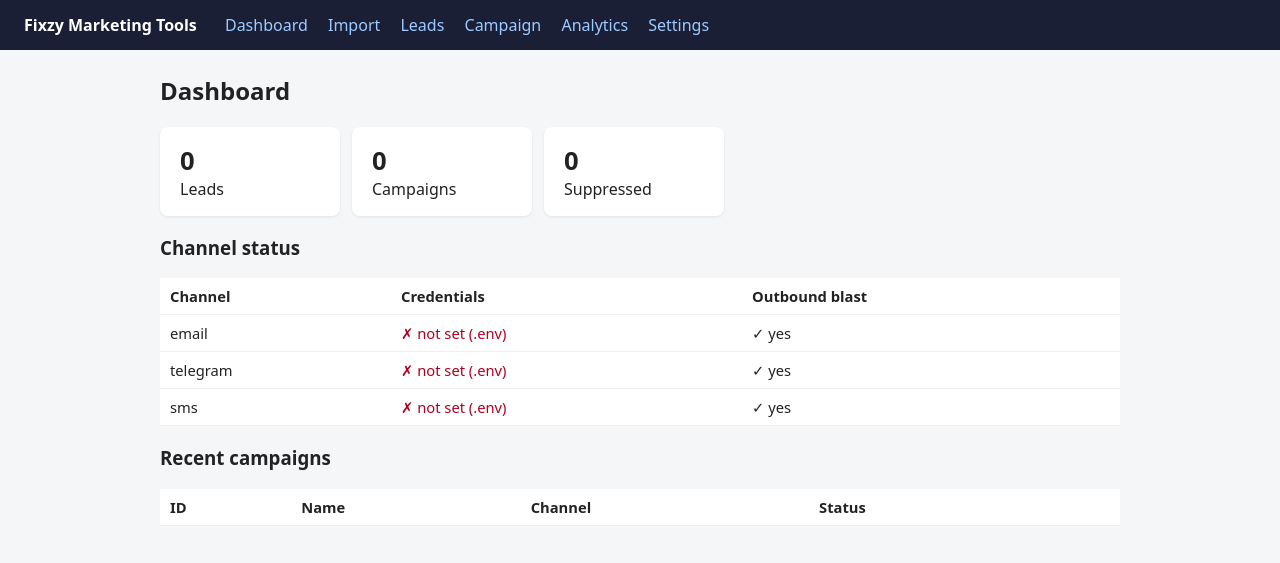
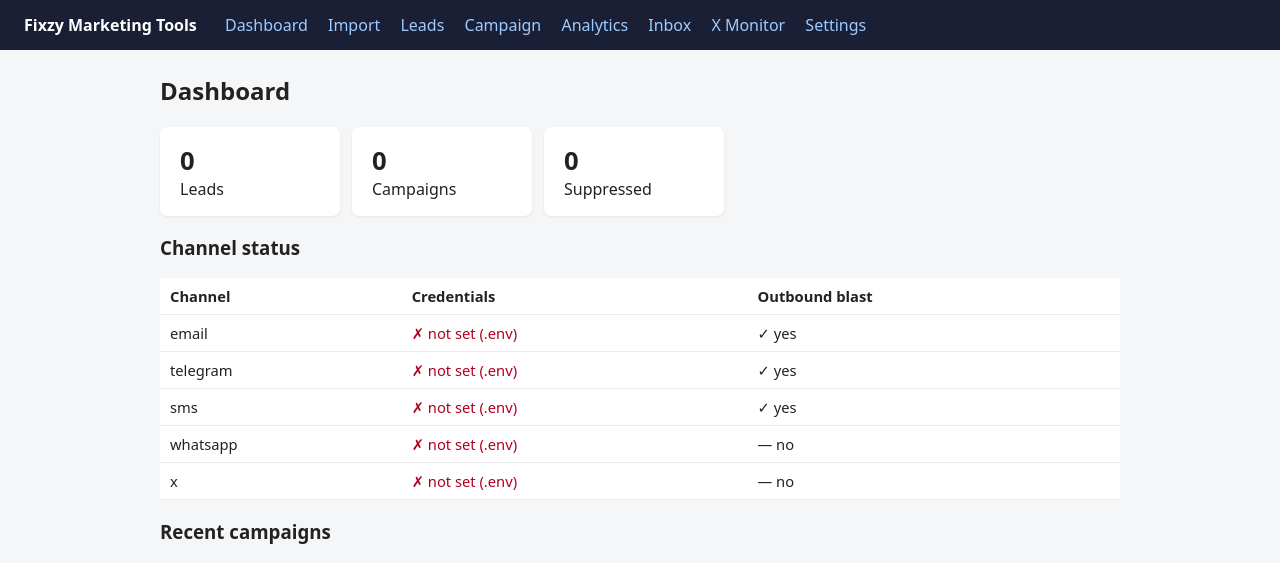
Before and after one commit to mohdhafizi83/fixzy-marketing-tools, a Flask app: page / in a window 1280 px wide. Shown: the top 563 px of the page. Run offline with Flask 3, Linux system fonts and the light colour scheme; lists and menus that the app fills with data are empty.

Commit message:
F3: WhatsApp Cloud (reply-only) + reply inbox + X monitoring
- adapters/whatsapp_cloud.py: Meta Cloud API v21.0 (verified vs
  developers.facebook.com). supports_outbound=False BY DESIGN — blind
  blasts refused; send_reply() (24h window) + send_template() only.
- adapters/x_api.py: X API v2 (verified vs docs.x.com). publish_post()
  via OAuth1 + search_recent() via bearer. No per-lead sending by design.
- InboxMessage model + /inbox UI: WhatsApp inbound webhooks stored with
  dedup by wamid; reply form wired to send_reply()
- /webhooks/whatsapp: GET hub.challenge handshake (rejects when
  WHATSAPP_APP_SECRET unset — empty must never match empty), POST stores
- /monitor/x: read-only recent-post search page
- Dashboard lists all 5 channels with capability flags
- requests-oauthlib installed
- Verified live: blast refusals return honest errors; webhook dedup works
  (resend same wamid -> saved:0); verification rejects without secret;
  inbox + x monitor pages render 200

```diff
--- a/adapters/__init__.py
+++ b/adapters/__init__.py
@@ -40,4 +40,10 @@ def get_adapter(channel: str) -> BaseAdapter:
         from adapters.redsms import RedSmsAdapter
         tw = TwilioSmsAdapter()
         return tw if tw.is_configured() else RedSmsAdapter()
+    if channel == "whatsapp":
+        from adapters.whatsapp_cloud import WhatsAppAdapter
+        return WhatsAppAdapter()
+    if channel == "x":
+        from adapters.x_api import XAdapter
+        return XAdapter()
     raise ValueError(f"Unknown channel: {channel}")
--- /dev/null
+++ b/adapters/whatsapp_cloud.py
@@ -0,0 +1,89 @@
+"""WhatsApp Cloud API adapter (Meta) — TIER 2: REPLY-ONLY.
+
+Verified vs developers.facebook.com (Oct 2026):
+  POST https://graph.facebook.com/v21.0/{PHONE_NUMBER_ID}/messages
+  Free-form text messages are ONLY deliverable within the 24-hour customer
+  service window that opens when the USER messages us first.
+  Outside that window, only pre-approved TEMPLATE messages work, and
+  marketing templates are billed (~RM0.50/message MY since Jul 2025).
+
+This adapter therefore REFUSES free-form blasts. It only sends:
+  - reply text when a conversation window is open (lead.whatsapp_window_open),
+  - template messages when explicitly requested with a template name.
+
+Cold-blasting WhatsApp = number banned. The capability flags below make the
+UI honest about this: whatsapp is NOT a blast channel.
+"""
+import requests
+import config
+from adapters import BaseAdapter, SendResult
+
+GRAPH = "https://graph.facebook.com/v21.0"
+
+
+class WhatsAppAdapter(BaseAdapter):
+    channel = "whatsapp"
+    # Deliberately False: no blind blasts. Reply-only channel.
+    supports_outbound = False
+    reply_only = True
+
+    def is_configured(self) -> bool:
+        return bool(config.WHATSAPP_ACCESS_TOKEN and config.WHATSAPP_PHONE_NUMBER_ID)
+
+    def send(self, lead, message: str, subject: str | None = None) -> SendResult:
+        return SendResult(False,
+            "WhatsApp is reply-only (24h window). Use send_reply() or "
+            "send_template() explicitly — blind blasts are blocked by design.")
+
+    def send_reply(self, lead, text: str) -> SendResult:
+        """Free-form reply. Only works if the user messaged us < 24h ago."""
+        wa_id = getattr(lead, "whatsapp_number", None) or lead.phone
+        if not wa_id:
+            return SendResult(False, "lead has no WhatsApp number")
+        if not self.is_configured():
+            return SendResult(False, "WhatsApp credentials not set")
+        payload = {
+            "messaging_product": "whatsapp",
+            "to": wa_id,
+            "type": "text",
+            "text": {"body": text},
+        }
+        return self._post(payload)
+
+    def send_template(self, lead, template_name: str,
+                     components: list | None = None) -> SendResult:
+        """Approved template message — works outside the 24h window, billed."""
+        wa_id = getattr(lead, "whatsapp_number", None) or lead.phone
+        if not wa_id:
+            return SendResult(False, "lead has no WhatsApp number")
+        if not self.is_configured():
+            return SendResult(False, "WhatsApp credentials not set")
+        payload = {
+            "messaging_product": "whatsapp",
+            "to": wa_id,
+            "type": "template",
+            "template": {
+                "name": template_name,
+                "language": {"code": "en"},
+            },
+        }
+        if components:
+            payload["template"]["components"] = components
+        return self._post(payload)
+
+    def _post(self, payload) -> SendResult:
+        try:
+            r = requests.post(
+                f"{GRAPH}/{config.WHATSAPP_PHONE_NUMBER_ID}/messages",
+                json=payload,
+                headers={"Authorization": f"Bearer {config.WHATSAPP_ACCESS_TOKEN}"},
+                timeout=20,
+            )
+            data = r.json()
+            if r.status_code in (200, 201):
+                return SendResult(True, f"queued, wid={data.get('messages', [{}])[0].get('id', '?')}")
+            err = data.get("error", {})
+            return SendResult(False, f"whatsapp {r.status_code}: "
+                                   f"{err.get('message', '?')}")
+        except requests.RequestException as e:
+            return SendResult(False, f"network: {e}")
--- /dev/null
+++ b/adapters/x_api.py
@@ -0,0 +1,68 @@
+"""X (Twitter) adapter — TIER 3: PUBLISH + MONITOR, no cold DMs.
+
+Verified vs docs.x.com (Oct 2026):
+  - Publish: POST https://api.x.com/2/tweets (OAuth1 user context)
+  - Monitor: GET https://api.x.com/2/tweets/search/recent (bearer token)
+  - Pay-per-use pricing (~$0.005/post read per brief, per X pricing page)
+
+DMing strangers is NOT available on any affordable X tier — do not add it.
+"""
+import requests
+import config
+from adapters import BaseAdapter, SendResult
+
+
+class XAdapter(BaseAdapter):
+    channel = "x"
+    # Publishing is outbound but NOT lead-targeted blast; keep blast flag off.
+    supports_outbound = False
+    publish = True
+
+    def is_configured(self) -> bool:
+        return bool(config.X_BEARER_TOKEN)
+
+    def can_publish(self) -> bool:
+        return bool(config.X_API_KEY and config.X_API_SECRET)
+
+    def send(self, lead, message: str, subject: str | None = None) -> SendResult:
+        return SendResult(False,
+            "X is publish/monitor only — no per-lead sending by design.")
+
+    def publish_post(self, text: str) -> SendResult:
+        """Post a public tweet. Requires OAuth1 credentials."""
+        if not self.can_publish():
+            return SendResult(False, "X OAuth1 credentials not set")
+        # OAuth1 signing via requests-oauthlib if installed; else manual note
+        try:
+            from requests_oauthlib import OAuth1
+            auth = OAuth1(config.X_API_KEY, config.X_API_SECRET)
+            r = requests.post("https://api.x.com/2/tweets",
+                             json={"text": text}, auth=auth, timeout=20)
+            data = r.json()
+            if r.status_code in (200, 201):
+                return SendResult(True, f"posted, id={data.get('data', {}).get('id', '?')}")
+            return SendResult(False, f"x {r.status_code}: {data.get('detail', '?')}")
+        except ImportError:
+            return SendResult(False, "requests-oauthlib not installed "
+                                    "(pip install requests-oauthlib)")
+        except requests.RequestException as e:
+            return SendResult(False, f"network: {e}")
+
+    def search_recent(self, query: str, max_results: int = 20) -> tuple[list[dict], str]:
+        """Recent public posts matching a query — for lead/brand monitoring."""
+        if not self.is_configured():
+            return [], "X_BEARER_TOKEN not set"
+        try:
+            r = requests.get(
+                "https://api.x.com/2/tweets/search/recent",
+                params={"query": query, "max_results": max(10, min(100, max_results))},
+                headers={"Authorization": f"Bearer {config.X_BEARER_TOKEN}"},
+                timeout=20,
+            )
+            data = r.json()
+            if "data" in data:
+                posts = [{"id": t["id"], "text": t["text"]} for t in data["data"]]
+                return posts, ""
+            return [], f"x search: {data.get('detail', 'no data')}"
+        except requests.RequestException as e:
+            return [], f"network: {e}"
--- a/app.py
+++ b/app.py
@@ -14,7 +14,7 @@ from datetime import datetime, timezone
 from flask import Flask, render_template, request, redirect, url_for, flash, jsonify
 
 import config
-from models import db, Lead, Consent, Suppression, Campaign, Event
+from models import db, Lead, Consent, Suppression, Campaign, Event, InboxMessage
 from extractor import extract_emails, extract_phones_my
 from crawler import Crawler
 
@@ -79,7 +79,7 @@ def _get_or_create_lead(email=None, phone=None, source="") -> Lead:
 def dashboard():
     from adapters import get_adapter
     chans = {}
-    for ch in ("email", "telegram", "sms"):
+    for ch in ("email", "telegram", "sms", "whatsapp", "x"):
         a = get_adapter(ch)
         chans[ch] = {"configured": a.is_configured(), "outbound": a.supports_outbound}
     return render_template("dashboard.html",
@@ -372,6 +372,96 @@ def campaign_schedule(cid):
     return redirect(url_for("dashboard"))
 
 
+@app.route("/webhooks/whatsapp", methods=["GET", "POST"])
+def whatsapp_webhook():
+    """Meta webhook for WhatsApp inbound messages.
+
+    GET  -> hub.challenge verification (Meta's subscription handshake)
+    POST -> store inbound messages in the reply inbox (dedup by message id)
+    """
+    if request.method == "GET":
+        mode = request.args.get("hub.mode")
+        token = request.args.get("hub.verify_token")
+        # Reject if no secret configured — empty must never match empty
+        if not config.WHATSAPP_APP_SECRET:
+            return "WHATSAPP_APP_SECRET not configured", 403
+        if mode == "subscribe" and token == config.WHATSAPP_APP_SECRET:
+            return request.args.get("hub.challenge", ""), 200
+        return "verification failed", 403
+
+    data = request.get_json(silent=True) or {}
+    saved = 0
+    with app.app_context():
+        for entry in data.get("entry", []):
+            for change in entry.get("changes", []):
+                value = change.get("value", {})
+                for msg in value.get("messages", []):
+                    ext_id = msg.get("id")
+                    if not ext_id or InboxMessage.query.filter_by(
+                            external_id=ext_id).first():
+                        continue
+                    contact = (value.get("contacts") or [{}])[0]
+                    db.session.add(InboxMessage(
+                        channel="whatsapp",
+                        external_id=ext_id,
+                        sender_id=msg.get("from", ""),
+                        sender_name=contact.get("profile", {}).get("name", ""),
+                        text=msg.get("text", {}).get("body", ""),
+                    ))
+                    saved += 1
+        db.session.commit()
+    return jsonify({"ok": True, "saved": saved})
+
+
+@app.route("/inbox")
+def inbox():
+    """F3 reply inbox — WhatsApp (and future) inbound messages."""
+    msgs = InboxMessage.query.order_by(InboxMessage.id.desc()).limit(200).all()
+    return render_template("inbox.html", msgs=msgs)
+
+
+@app.route("/inbox/<int:mid>/reply", methods=["POST"])
+def inbox_reply(mid):
+    """Reply to an inbox message via its channel (WhatsApp reply-only)."""
+    m = db.session.get(InboxMessage, mid)
+    if not m:
+        flash("Message not found.")
+        return redirect(url_for("inbox"))
+    text = request.form.get("text", "").strip()
+    if not text:
+        flash("Reply text is required.")
+        return redirect(url_for("inbox"))
+    if m.channel == "whatsapp":
+        from adapters.whatsapp_cloud import WhatsAppAdapter
+        phone = m.sender_id.lstrip("+")
+        lead = Lead.query.filter_by(phone=phone).first()
+        if not lead:
+            lead = Lead(phone=phone, source="whatsapp_inbound")
+            db.session.add(lead)
+            db.session.flush()
+        result = WhatsAppAdapter().send_reply(lead, text)
+        if result.ok:
+            m.status = "replied"
+            db.session.commit()
+            flash("Reply sent.")
+        else:
+            flash(f"Reply failed: {result.detail}")
+    else:
+        flash(f"Reply not implemented for channel '{m.channel}' yet.")
+    return redirect(url_for("inbox"))
+
+
+@app.route("/monitor/x", methods=["GET", "POST"])
+def monitor_x():
+    """X (Twitter) recent-post monitoring — read-only, bearer token."""
+    posts, err = [], ""
+    query = request.args.get("q", "").strip()
+    if query:
+        from adapters.x_api import XAdapter
+        posts, err = XAdapter().search_recent(query, max_results=25)
+    return render_template("monitor_x.html", query=query, posts=posts, err=err)
+
+
 @app.route("/unsubscribe/<token>", methods=["GET", "POST"])
 def unsubscribe(token):
     lead = Lead.query.filter_by(unsub_token=token).first()
--- a/templates/base.html
+++ b/templates/base.html
@@ -33,6 +33,8 @@
     <a href="{{ url_for('leads') }}">Leads</a>
     <a href="{{ url_for('campaign_new') }}">Campaign</a>
     <a href="{{ url_for('analytics') }}">Analytics</a>
+    <a href="{{ url_for('inbox') }}">Inbox</a>
+    <a href="{{ url_for('monitor_x') }}">X Monitor</a>
     <a href="{{ url_for('settings_llm') }}">Settings</a>
   </nav>
 </header>
```
Also changed, not shown: config.py (+13 -0 lines), models.py (+17 -0 lines), templates/inbox.html (added, +30 -0 lines), templates/monitor_x.html (added, +19 -0 lines), 1 other file.
